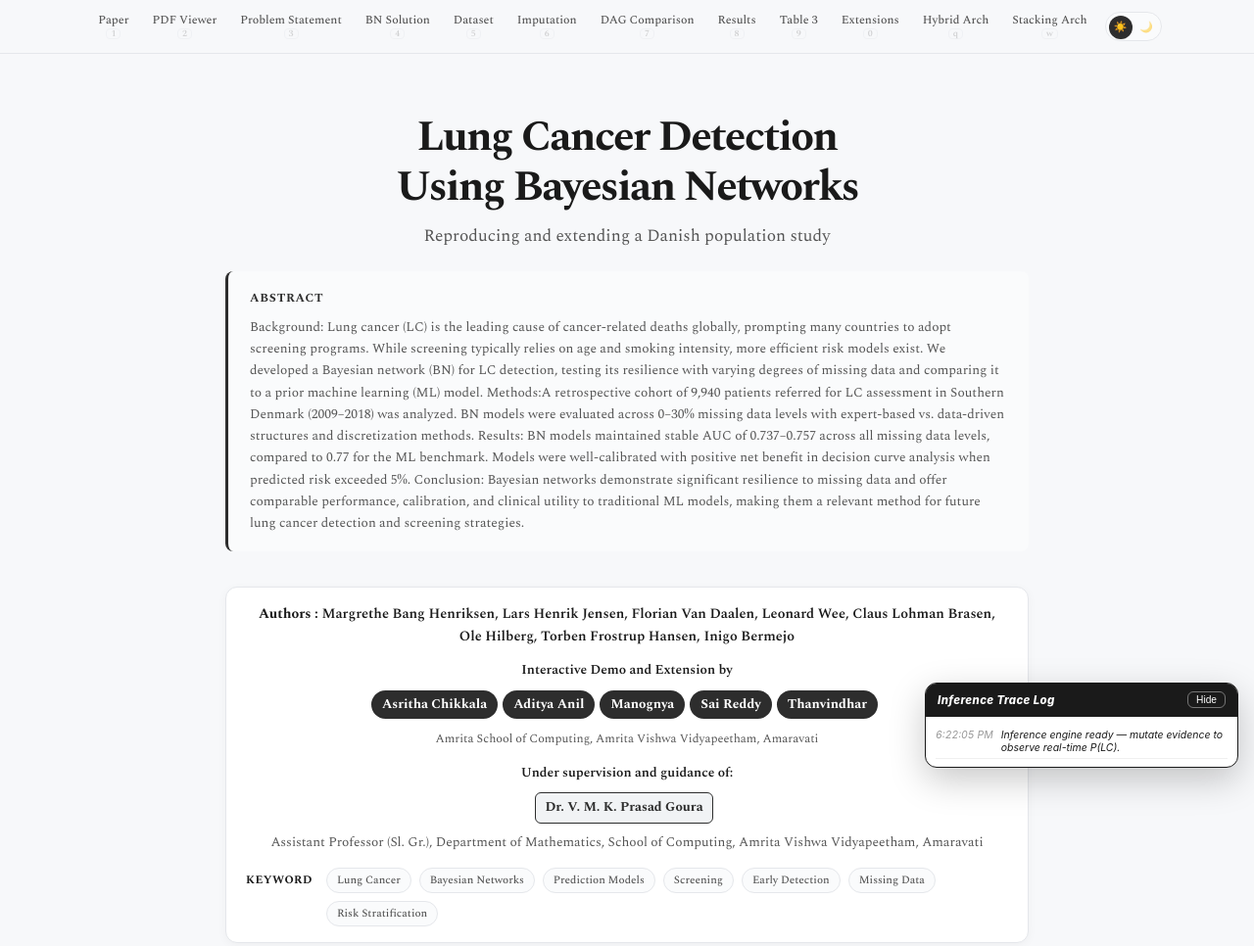
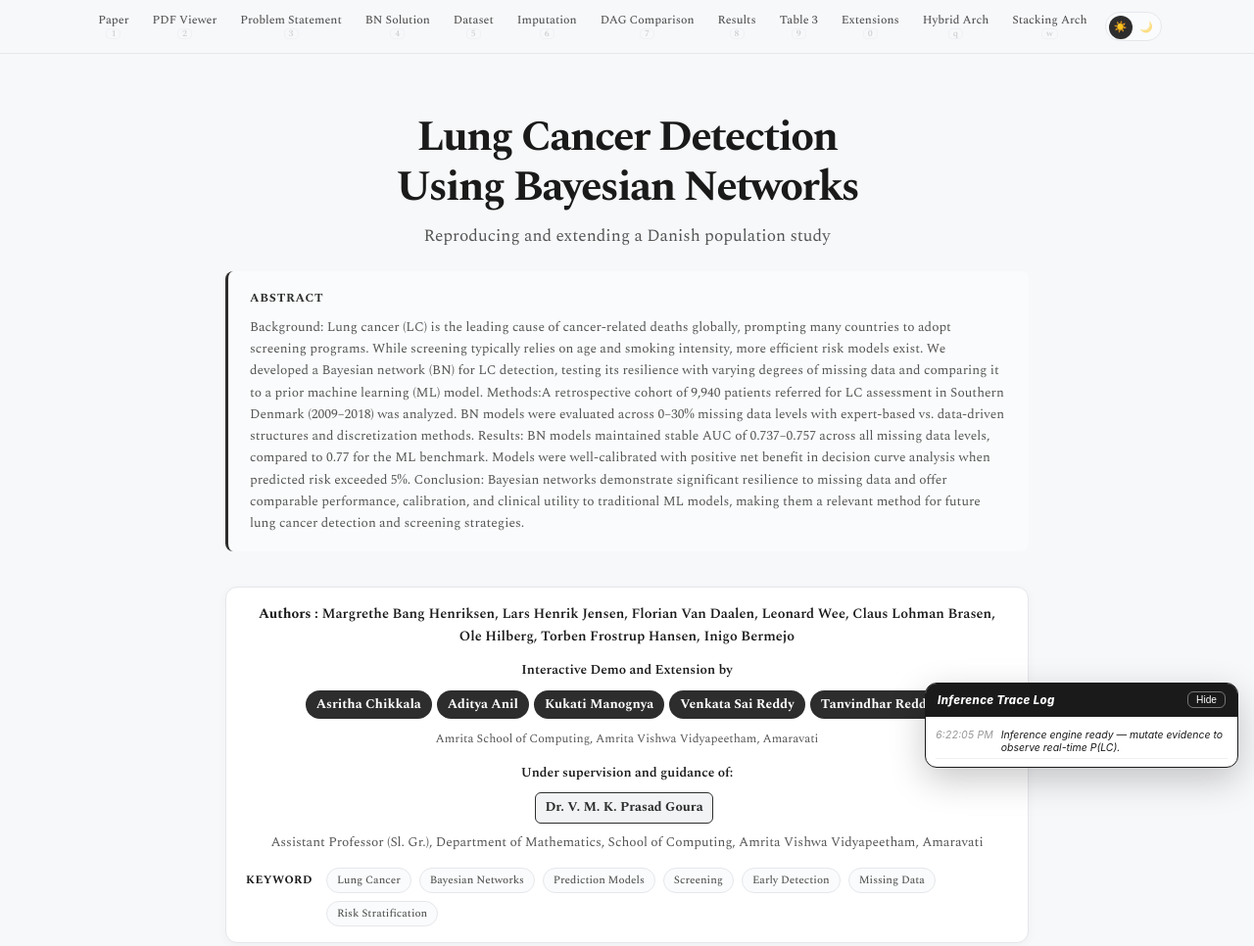
Before and after one commit to asritha-chikkala/pr, a plain HTML site: page index.html in a window 1280 px wide. Shown: the top 966 px of the page at 98% size. Drawn offline with nearby package versions, Linux system fonts and the light colour scheme.

Commit message:
update author's name

```diff
--- a/index.html
+++ b/index.html
@@ -92,7 +92,7 @@
                 </p>
                 <p class="demo-authors">
                     <span class="demo-authors-lead">Interactive Demo and Extension by</span>
-                    <span class="author-name">Asritha Chikkala</span><span class="author-name">Aditya Anil</span><span class="author-name">Manognya</span><span class="author-name">Sai Reddy</span><span class="author-name">Thanvindhar</span>
+                    <span class="author-name">Asritha Chikkala</span><span class="author-name">Aditya Anil</span><span class="author-name">Kukati Manognya</span><span class="author-name">Venkata Sai Reddy</span><span class="author-name">Tanvindhar Reddy</span>
                     <span class="author-inst">Amrita School of Computing, Amrita Vishwa Vidyapeetham, Amaravati</span>
                 </p>
                 <p class="demo-supervisor">
```
